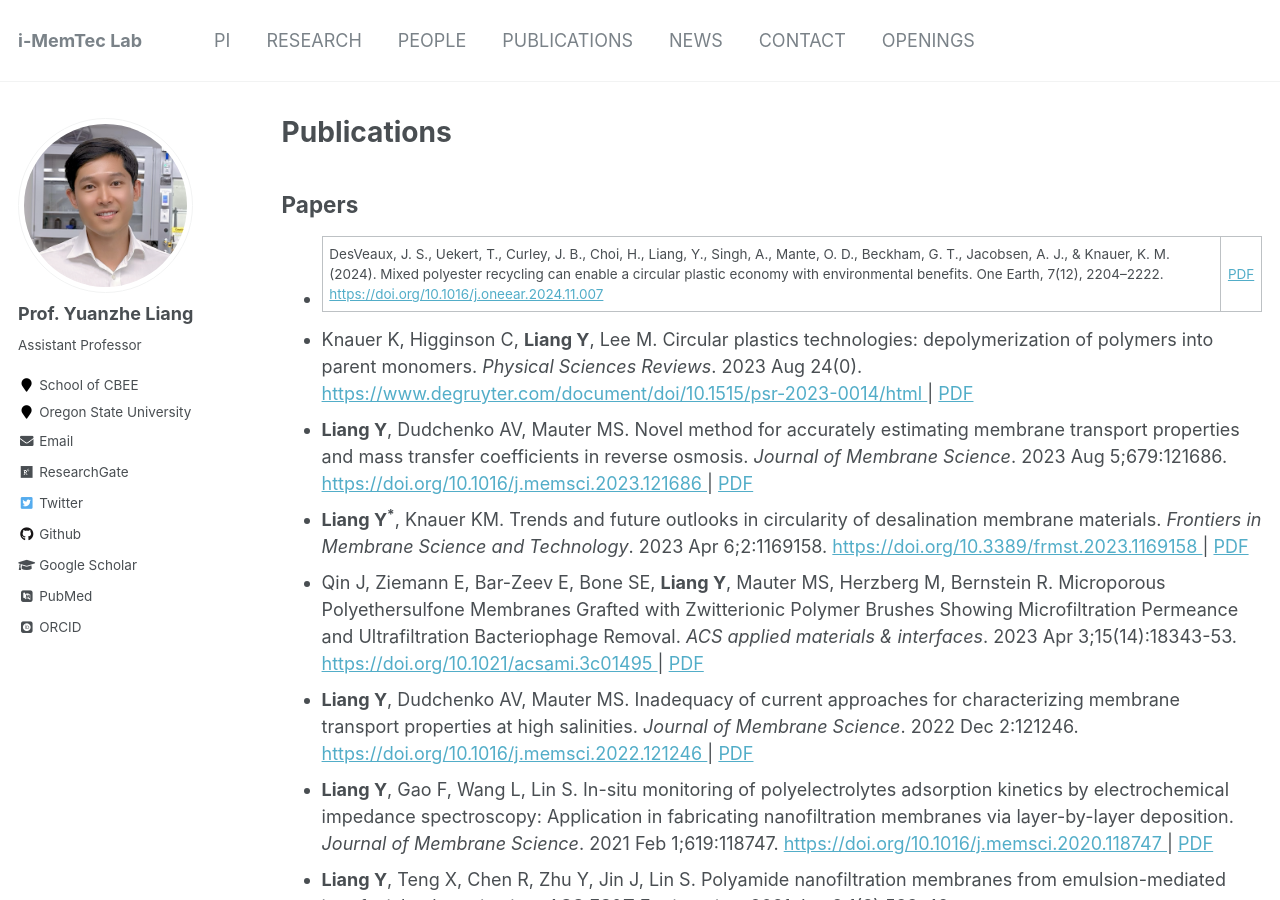
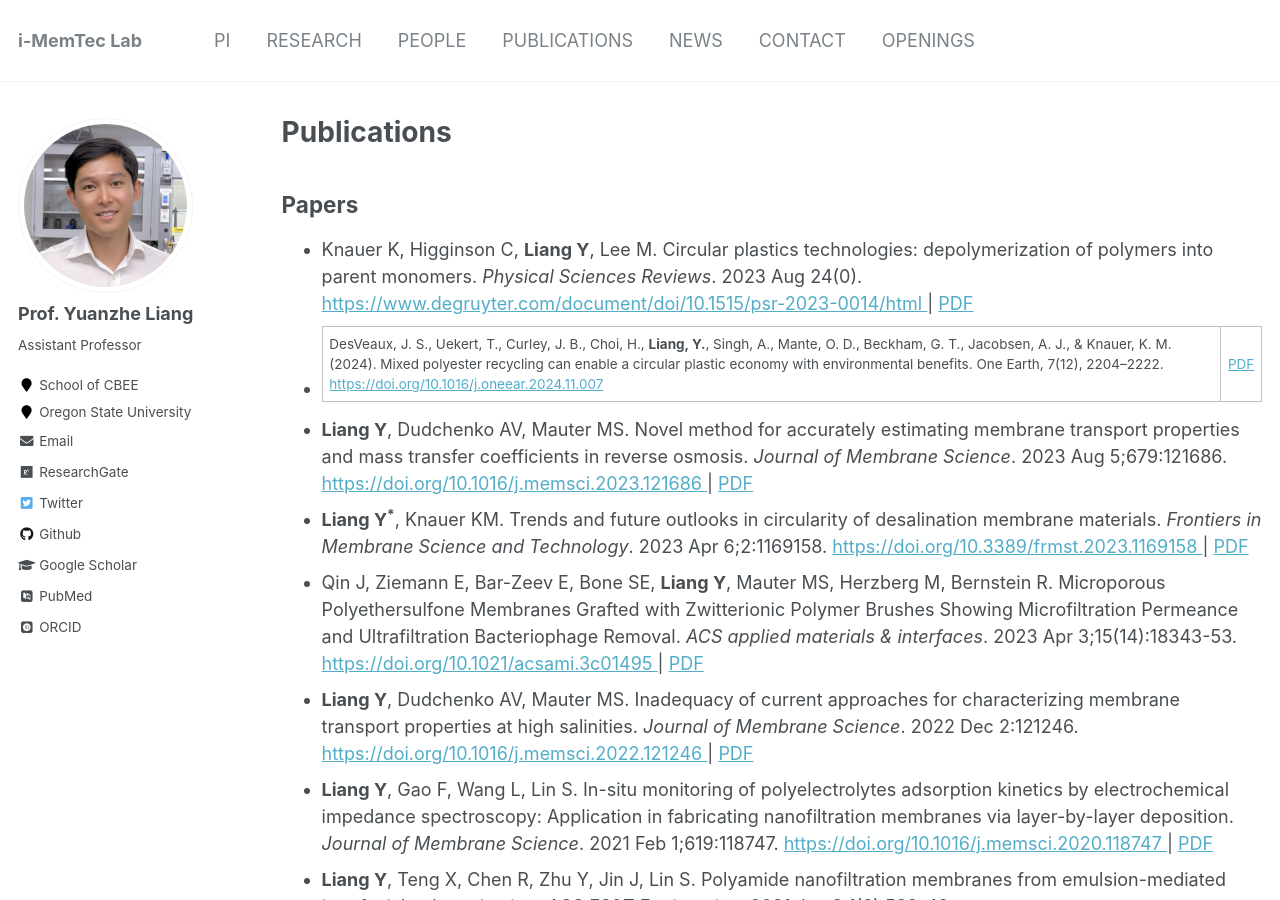
Before and after one commit to yuanzheliang/yuanzheliang.github.io, a Jekyll site: the page built from _pages/publications.md, in a window 1280 px wide and 900 px high. Built offline with Jekyll 4.4.1, drawn with Linux system fonts in a browser that asks for light colours; some web fonts are replaced.

```diff
--- a/_pages/publications.md
+++ b/_pages/publications.md
@@ -6,9 +6,9 @@ author_profile: true
 ---
 
 ## Papers
-* DesVeaux, J. S., Uekert, T., Curley, J. B., Choi, H., Liang, Y., Singh, A., Mante, O. D., Beckham, G. T., Jacobsen, A. J., & Knauer, K. M. (2024). Mixed polyester recycling can enable a circular plastic economy with environmental benefits. One Earth, 7(12), 2204–2222. <a href="https://doi.org/10.1016/j.oneear.2024.11.007"> https://doi.org/10.1016/j.oneear.2024.11.007 </a> | [PDF](https://yuanzheliang.github.io/files/OE2024.pdf)
 * Knauer K, Higginson C, **Liang Y**, Lee M. Circular plastics technologies: depolymerization of polymers into parent monomers. *Physical Sciences Reviews*. 2023 Aug 24(0).
   <a href="https://www.degruyter.com/document/doi/10.1515/psr-2023-0014/html"> https://www.degruyter.com/document/doi/10.1515/psr-2023-0014/html </a> | [PDF](https://yuanzheliang.github.io/files/psr2023.pdf)
+* DesVeaux, J. S., Uekert, T., Curley, J. B., Choi, H., **Liang, Y.**, Singh, A., Mante, O. D., Beckham, G. T., Jacobsen, A. J., & Knauer, K. M. (2024). Mixed polyester recycling can enable a circular plastic economy with environmental benefits. One Earth, 7(12), 2204–2222. <a href="https://doi.org/10.1016/j.oneear.2024.11.007"> https://doi.org/10.1016/j.oneear.2024.11.007 </a> | [PDF](https://yuanzheliang.github.io/files/OE2024.pdf)
 * **Liang Y**, Dudchenko AV, Mauter MS. Novel method for accurately estimating membrane transport properties and mass transfer coefficients in reverse osmosis. *Journal of Membrane Science*. 2023 Aug 5;679:121686.
   <a href="https://doi.org/10.1016/j.memsci.2023.121686"> https://doi.org/10.1016/j.memsci.2023.121686 </a> | [PDF](https://yuanzheliang.github.io/files/jms2023.pdf)
 * __Liang Y<sup>\*</sup>__, Knauer KM. Trends and future outlooks in circularity of desalination membrane materials. *Frontiers in Membrane Science and Technology*. 2023 Apr 6;2:1169158.
```
